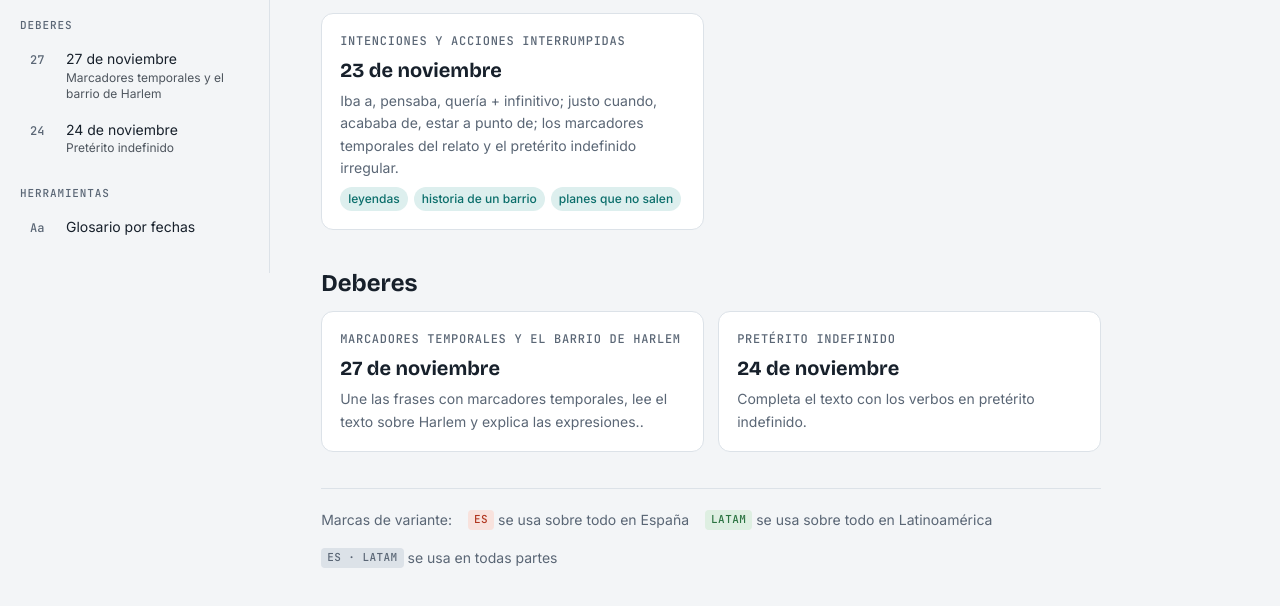
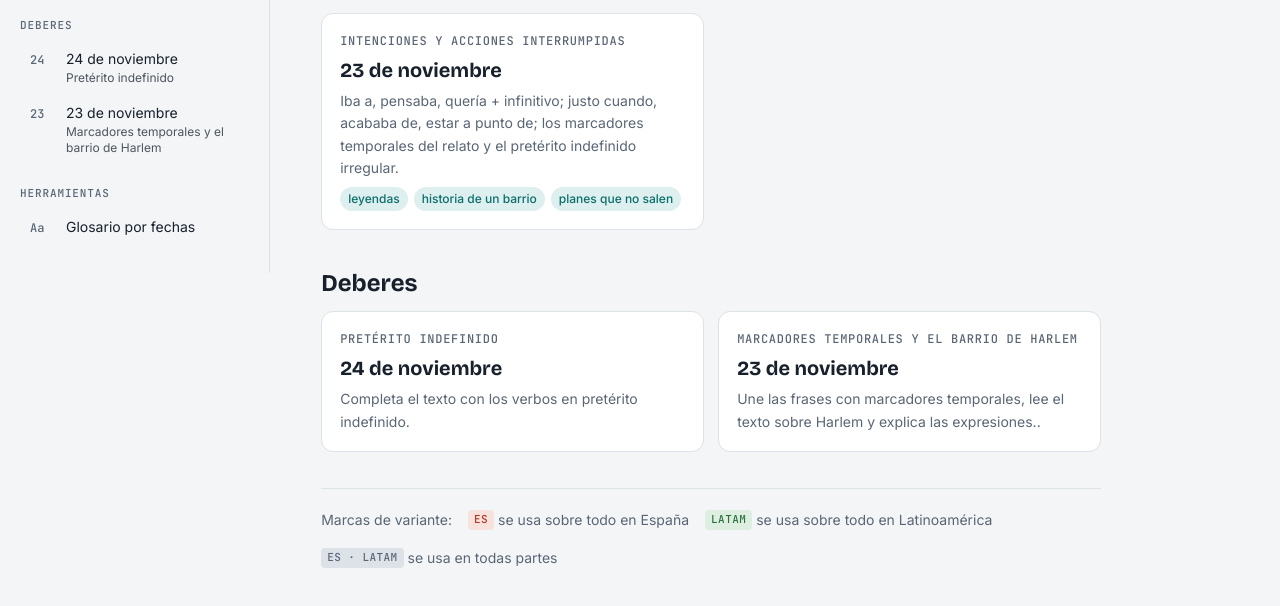
Before and after one commit to dementyevtimur-hue/espanol, a plain HTML site: page ilya/index.html in a window 1280 px wide. Shown: the part 210-816 px from the top of the page. Drawn offline with nearby package versions, Linux system fonts and the light colour scheme.

Commit message:
Date Harlem homework 23 Nov
Co-Authored-By: Claude Opus 5.5 <noreply@anthropic.com>
Claude-Session: https://claude.ai/code/session_01BV697AaKNEfeif2sqVm8pY

```diff
--- a/ilya/index.html
+++ b/ilya/index.html
@@ -775,8 +775,8 @@ const DEBERES = [
   id: "deber-harlem",
   kind: "pack",
   tag: "Marc.",
-  date: "2026-11-27",
-  title: "27 de noviembre",
+  date: "2026-11-23",
+  title: "23 de noviembre",
   topic: "Marcadores temporales y el barrio de Harlem",
   instr: "Une las frases con marcadores temporales, lee el texto sobre Harlem y explica las expresiones.",
   subtitle: "Une las frases con marcadores temporales, lee el texto sobre Harlem y explica las expresiones en negrita.",
```
